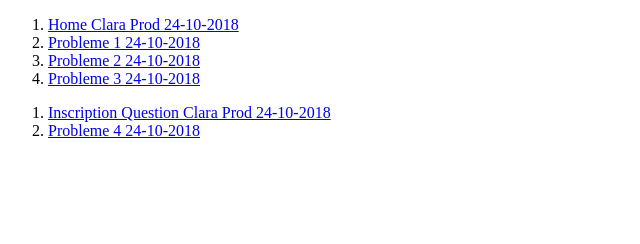
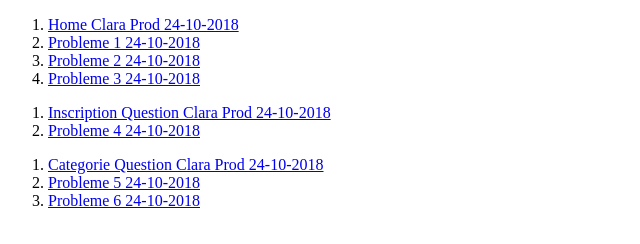
Before and after one commit to maxdeval/auditTanaguruClara, a plain HTML site: page index.html in a window 1280 px wide. Shown: the whole page, without its empty margins (0-640 px from the left). Drawn offline with Linux system fonts and the light colour scheme.

Commit message:
Update index.html

```diff
--- a/index.html
+++ b/index.html
@@ -14,5 +14,10 @@
     <li><a href="/auditTanaguruClara/InscriptionQuestionClaraProd24102018.htm">Inscription Question Clara Prod 24-10-2018</a></li>
     <li><a href="/auditTanaguruClara/Probleme4ClaraProd24102018.html">Probleme 4 24-10-2018</a></li>
   </ol>
+  <ol>
+    <li><a href="/auditTanaguruClara/InscriptionQuestionClaraProd24102018.htm">Categorie Question Clara Prod 24-10-2018</a></li>
+    <li><a href="/auditTanaguruClara/Probleme5ClaraProd24102018.html">Probleme 5 24-10-2018</a></li>
+    <li><a href="/auditTanaguruClara/Probleme6ClaraProd24102018.html">Probleme 6 24-10-2018</a></li>
+  </ol>
 </body>
 </html>
```
